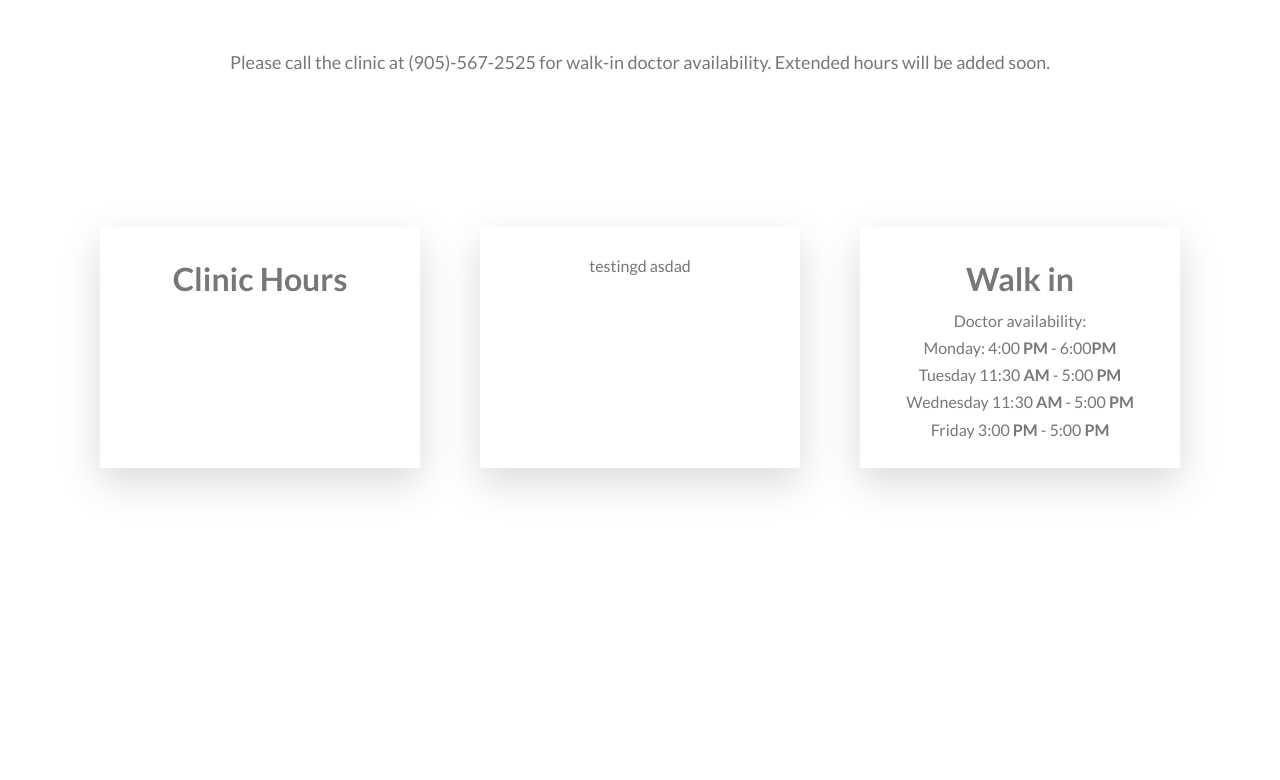
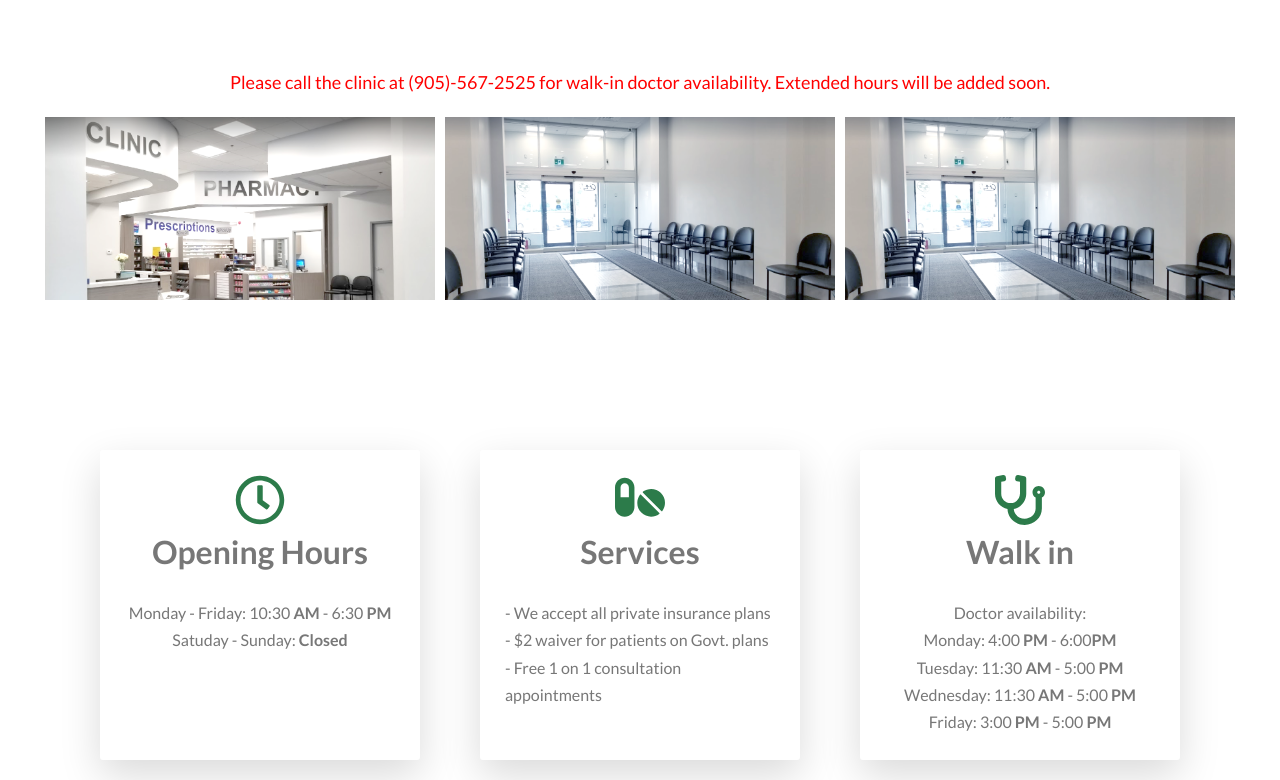
Before and after one commit to kxdang/britanniahealthclinic, a website: page index.html in a window 1280 px wide. Shown: the part 140-920 px from the top of the page. Before the commit the page ends 800 px from the top, so only its background shows below. Drawn offline with Linux system fonts and the light colour scheme.

Commit message:
finalizing layout

```diff
--- a/index.html
+++ b/index.html
@@ -9,10 +9,10 @@
     />
     <link rel="stylesheet" href="css/style.css" />
     <title>Britannia Health | Clinic & Pharm</title>
+    <script src="https://use.fontawesome.com/1a86516611.js"></script>
   </head>
   <body>
-    <div class="layout">
-      <header class="header">
+    <header class="header">
         <div class="header__logo">
           <img src=assets/img/Logo.png>
         </div>
@@ -30,36 +30,69 @@
             </li>
           </ul>
         </div>
+
       </header>
 
-      <p style="text-align: center; font-size: 1.8rem;">Please call the clinic at (905)-567-2525 for walk-in doctor availability. Extended hours will be added soon. </p>
+
+    <div class="layout">
+
+        <p style="text-align: center; font-size: 1.8rem; color: red; padding-bottom: 2rem;">Please call the clinic at (905)-567-2525 for walk-in doctor availability. Extended hours will be added soon. </p>
+
+
+      <div class="layout__clinic">
+        <img src="assets/img/pharmclinic.png">
+        <img src="assets/img/areaclinic.png">
+        <img src="assets/img/areaclinic.png">
+    </div>
+
+
 
       <div class="layout__cards">
 
 
         <div class="layout__cards--card">
-          <h1>Clinic Hours</h1>
+            <div class="layout__cards--icon">
+                <svg aria-hidden="true" focusable="false" data-prefix="far" data-icon="clock" class="svg-inline--fa fa-clock fa-w-16" role="img" xmlns="http://www.w3.org/2000/svg" viewBox="0 0 512 512"><path fill="currentColor" d="M256 8C119 8 8 119 8 256s111 248 248 248 248-111 248-248S393 8 256 8zm0 448c-110.5 0-200-89.5-200-200S145.5 56 256 56s200 89.5 200 200-89.5 200-200 200zm61.8-104.4l-84.9-61.7c-3.1-2.3-4.9-5.9-4.9-9.7V116c0-6.6 5.4-12 12-12h32c6.6 0 12 5.4 12 12v141.7l66.8 48.6c5.4 3.9 6.5 11.4 2.6 16.8L334.6 349c-3.9 5.3-11.4 6.5-16.8 2.6z"></path></svg>
+            </div>
+          <h1 class="layout__cards--title">Opening Hours</h1>
+          <p>
+            <ul >
+                <li>Monday - Friday: 10:30 <b>AM</b> - 6:30<b> PM</b> </li>
+
+                <li>Satuday - Sunday: <b>Closed</b> </li>
+            </ul>
+            </p>
         </div>
 
         <div class="layout__cards--card">
-          testingd asdad
+            <div class="layout__cards--icon">
+                <svg aria-hidden="true" focusable="false" data-prefix="fas" data-icon="pills" class="svg-inline--fa fa-pills fa-w-18" role="img" xmlns="http://www.w3.org/2000/svg" viewBox="0 0 576 512"><path fill="currentColor" d="M112 32C50.1 32 0 82.1 0 144v224c0 61.9 50.1 112 112 112s112-50.1 112-112V144c0-61.9-50.1-112-112-112zm48 224H64V144c0-26.5 21.5-48 48-48s48 21.5 48 48v112zm139.7-29.7c-3.5-3.5-9.4-3.1-12.3.8-45.3 62.5-40.4 150.1 15.9 206.4 56.3 56.3 143.9 61.2 206.4 15.9 4-2.9 4.3-8.8.8-12.3L299.7 226.3zm229.8-19c-56.3-56.3-143.9-61.2-206.4-15.9-4 2.9-4.3 8.8-.8 12.3l210.8 210.8c3.5 3.5 9.4 3.1 12.3-.8 45.3-62.6 40.5-150.1-15.9-206.4z"></path></svg>
+            </div>
+            <h1 class="layout__cards--title">Services</h1>
+            <p>
+                <ul class="layout__cards--list">
+                    <li>- We accept all private insurance plans</li>
+                    <li>- $2 waiver for patients on Govt. plans</li>
+                    <li>- Free 1 on 1 consultation appointments</li>
+                </ul>
+            </p>
+
         </div>
 
         <div class="layout__cards--card">
-
-            <h1>Walk in</h1>
-            <p>Doctor availability:
-                <ul>
-                    <li>Monday: 4:00 <b>PM</b> - 6:00<b>PM</b> </li>
-                    <li>Tuesday 11:30 <b>AM</b> - 5:00 <b>PM</b> </li>
-                    <li>Wednesday 11:30 <b>AM</b> - 5:00 <b>PM</b> </li>
-                    <li>Friday 3:00 <b>PM</b> - 5:00 <b>PM</b> </li>
-                </ul>
+            <div class="layout__cards--icon">
+                <svg aria-hidden="true" focusable="false" data-prefix="fas" data-icon="stethoscope" class="svg-inline--fa fa-stethoscope fa-w-16" role="img" xmlns="http://www.w3.org/2000/svg" viewBox="0 0 512 512"><path fill="currentColor" d="M447.1 112c-34.2.5-62.3 28.4-63 62.6-.5 24.3 12.5 45.6 32 56.8V344c0 57.3-50.2 104-112 104-60 0-109.2-44.1-111.9-99.2C265 333.8 320 269.2 320 192V36.6c0-11.4-8.1-21.3-19.3-23.5L237.8.5c-13-2.6-25.6 5.8-28.2 18.8L206.4 35c-2.6 13 5.8 25.6 18.8 28.2l30.7 6.1v121.4c0 52.9-42.2 96.7-95.1 97.2-53.4.5-96.9-42.7-96.9-96V69.4l30.7-6.1c13-2.6 21.4-15.2 18.8-28.2l-3.1-15.7C107.7 6.4 95.1-2 82.1.6L19.3 13C8.1 15.3 0 25.1 0 36.6V192c0 77.3 55.1 142 128.1 156.8C130.7 439.2 208.6 512 304 512c97 0 176-75.4 176-168V231.4c19.1-11.1 32-31.7 32-55.4 0-35.7-29.2-64.5-64.9-64zm.9 80c-8.8 0-16-7.2-16-16s7.2-16 16-16 16 7.2 16 16-7.2 16-16 16z"></path></svg>
+            </div>
 
 
-
-
-
+            <h1 class="layout__cards--title">Walk in</h1>
+            <p>Doctor availability:
+                <ul >
+                    <li>Monday: 4:00 <b>PM</b> - 6:00<b>PM</b> </li>
+                    <li>Tuesday: 11:30 <b>AM</b> - 5:00 <b>PM</b> </li>
+                    <li>Wednesday: 11:30 <b>AM</b> - 5:00 <b>PM</b> </li>
+                    <li>Friday: 3:00 <b>PM</b> - 5:00 <b>PM</b> </li>
+                </ul>
             </p>
           </div>
       </div>
--- a/sass/base/_base.scss
+++ b/sass/base/_base.scss
@@ -17,4 +17,5 @@ html {
 
 li {
   list-style-type: none;
+  // color: red;
 }
--- a/sass/base/_typography.scss
+++ b/sass/base/_typography.scss
@@ -1,6 +1,8 @@
 $color-grey-dark: #777;
 $color-grey-dark-2: #999;
 $color-grey-dark-3: #333;
+
+$color-primary-green: #166d37;
 
 body {
   font-family: "Lato", sans-serif;
--- a/sass/layout/_layout.scss
+++ b/sass/layout/_layout.scss
@@ -4,16 +4,53 @@
   min-height: 50rem;
   font-size: 1.6rem;
 
+  &__clinic {
+    display: flex;
+    justify-content: space-around;
+
+    img {
+      max-width: 39rem;
+      height: auto;
+      height: auto;
+    }
+  }
+
   &__cards {
     padding-top: 15rem;
     display: flex;
     justify-content: space-evenly;
+
+    &--icon {
+      margin: 0 auto;
+      color: rgba($color-primary-green, 0.9);
+      width: 5rem;
+      height: 5rem;
+      transition: all 0.2s;
+
+      &:hover {
+        color: rgba($color-primary-green, 1);
+      }
+    }
+
+    &--title {
+      padding-bottom: 2rem;
+    }
+
+    &--list {
+      text-align: left;
+    }
+
     &--card {
       padding: 2.5rem;
       text-align: center;
       border-radius: 3px;
       box-shadow: 0 1.5rem 4rem rgba(black, 0.15);
       flex: 0 0 20em;
+      transition: all 0.2s;
+
+      &:hover {
+        transform: translateY(-1.5rem) scale(1.03);
+      }
     }
   }
 }
--- a/sass/layout/_nav.scss
+++ b/sass/layout/_nav.scss
@@ -1,4 +1,6 @@
 .header {
+  max-width: 120rem;
+  margin: 2rem auto;
   display: flex;
   justify-content: space-between;
   padding-bottom: 5rem;
--- a/sass/main.scss
+++ b/sass/main.scss
@@ -1,5 +1,5 @@
-@import "layout/layout";
-@import "layout/nav";
-
 @import "base/base";
 @import "base/typography";
+
+@import "layout/nav";
+@import "layout/layout";
```
Also changed, not shown: assets/icons/clinic-medical-solid.svg (added), assets/icons/clock-regular.svg (added), assets/icons/pills-solid.svg (added), assets/icons/stethoscope-solid.svg (added), assets/img/areaclinic.png (added), assets/img/pharmacy.png (deleted), assets/img/pharmclinic.png (added), css/style.css.
